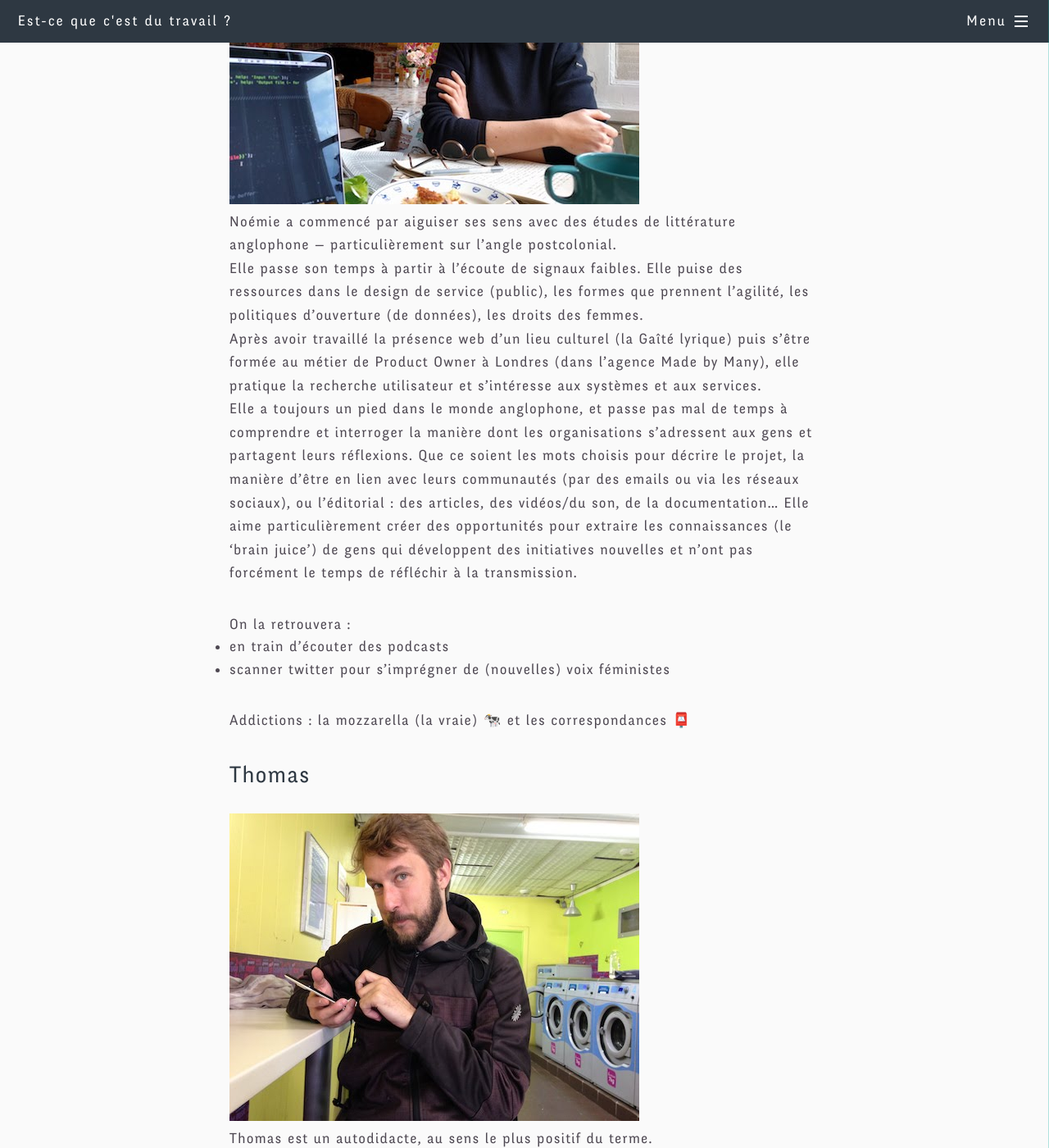
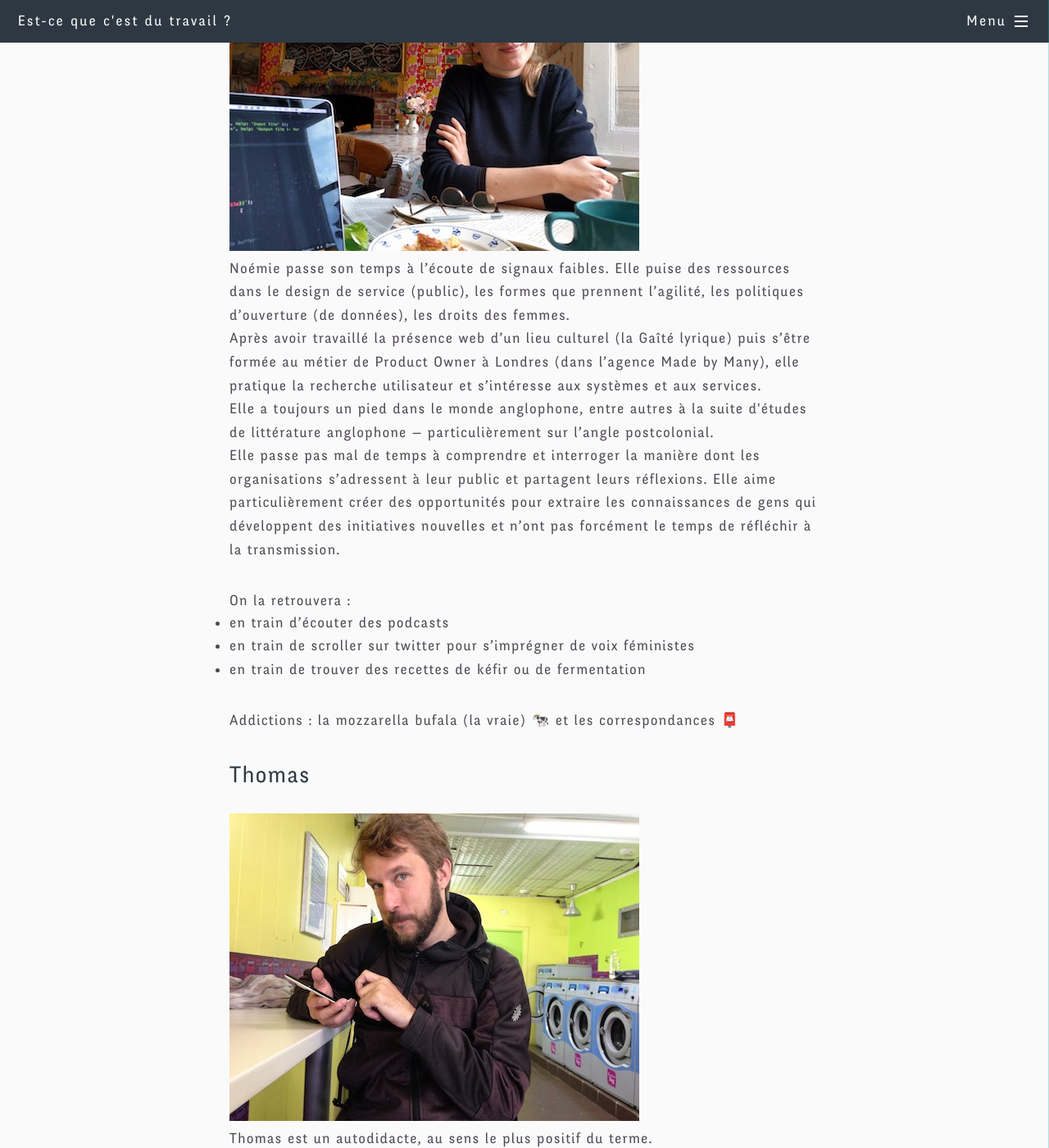
Before and after one commit to noeems/estcequecestdutravail.xyz, a Jekyll site: the page built from _pages/a-propos.html, in a window 1280 px wide and 1400 px high, scrolled down 755 px. Shown: the whole window at 82% size. Built offline with Jekyll 4.4.1, drawn with Linux system fonts in a browser that asks for light colours; comment, search, counter and statistics services are not loaded; some of the changed text lies outside the part shown.

Commit message:
Few tweaks

```diff
--- a/_pages/a-propos.html
+++ b/_pages/a-propos.html
@@ -9,20 +9,23 @@ image: /images/Thomas and Noemie leave the UK.jpg
 <div class="wrapper">
   <div class="inner">
 
+<h2>D'abord, un peu sur nous</h2>
+
     <h5>Noémie</h5>
 <img src="../images/Noemie.jpg" alt="Noemie">
-  <p>Noémie a commencé par aiguiser ses sens avec des études de littérature anglophone — particulièrement sur l’angle postcolonial.<br>
-    Elle passe son temps à partir à l’écoute de signaux faibles. Elle puise des ressources dans le design de service (public), les formes que prennent l’agilité, les politiques d’ouverture (de données), les droits des femmes. <br>
+  <p>Noémie passe son temps à l’écoute de signaux faibles. Elle puise des ressources dans le design de service (public), les formes que prennent l’agilité, les politiques d’ouverture (de données), les droits des femmes. <br>
     Après avoir travaillé la présence web d’un lieu culturel (la Gaîté lyrique) puis s’être formée au métier de Product Owner à Londres (dans l’agence Made by Many),
     elle pratique la recherche utilisateur et s’intéresse aux systèmes et aux services. <br>
-    Elle a toujours un pied dans le monde anglophone, et passe pas mal de temps à comprendre et interroger la manière dont les organisations s’adressent aux gens et partagent leurs réflexions. Que ce soient les mots choisis pour décrire le projet, la manière d’être en lien avec leurs communautés (par des emails ou via les réseaux sociaux), ou l’éditorial : des articles, des vidéos/du son, de la documentation…
-    Elle aime particulièrement créer des opportunités pour extraire les connaissances (le ‘brain juice’) de gens qui développent des initiatives nouvelles et n’ont pas forcément le temps de réfléchir à la transmission.
+    Elle a toujours un pied dans le monde anglophone, entre autres à la suite d'études de littérature anglophone — particulièrement sur l’angle postcolonial.<br>
+    Elle passe pas mal de temps à comprendre et interroger la manière dont les organisations s’adressent à leur public et partagent leurs réflexions.
+    Elle aime particulièrement créer des opportunités pour extraire les connaissances de gens qui développent des initiatives nouvelles et n’ont pas forcément le temps de réfléchir à la transmission.
     <ul>On la retrouvera :
     <li> en train d’écouter des podcasts
-    <li> scanner twitter pour s’imprégner de (nouvelles) voix féministes
+    <li> en train de scroller sur twitter pour s’imprégner de voix féministes
+    <li> en train de trouver des recettes de kéfir ou de fermentation
     </ul>
 
-    Addictions : la mozzarella (la vraie) 🐄 et les correspondances 📮
+    Addictions : la mozzarella bufala (la vraie) 🐄 et les correspondances 📮
   </p>
 
 <h5>Thomas</h5>
```
Also changed, not shown: other parts of _pages/a-propos.html (+5 -2 lines).
